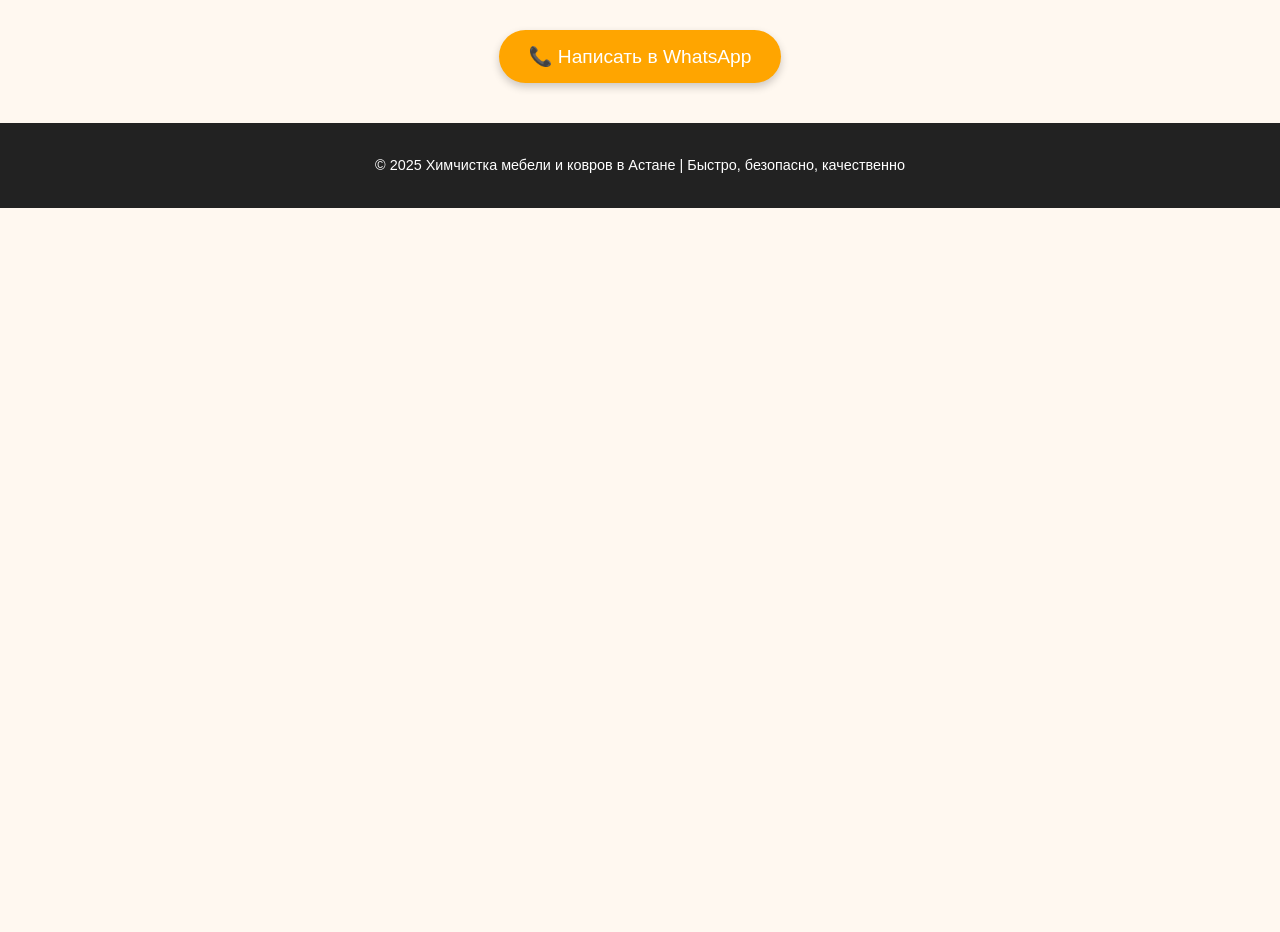
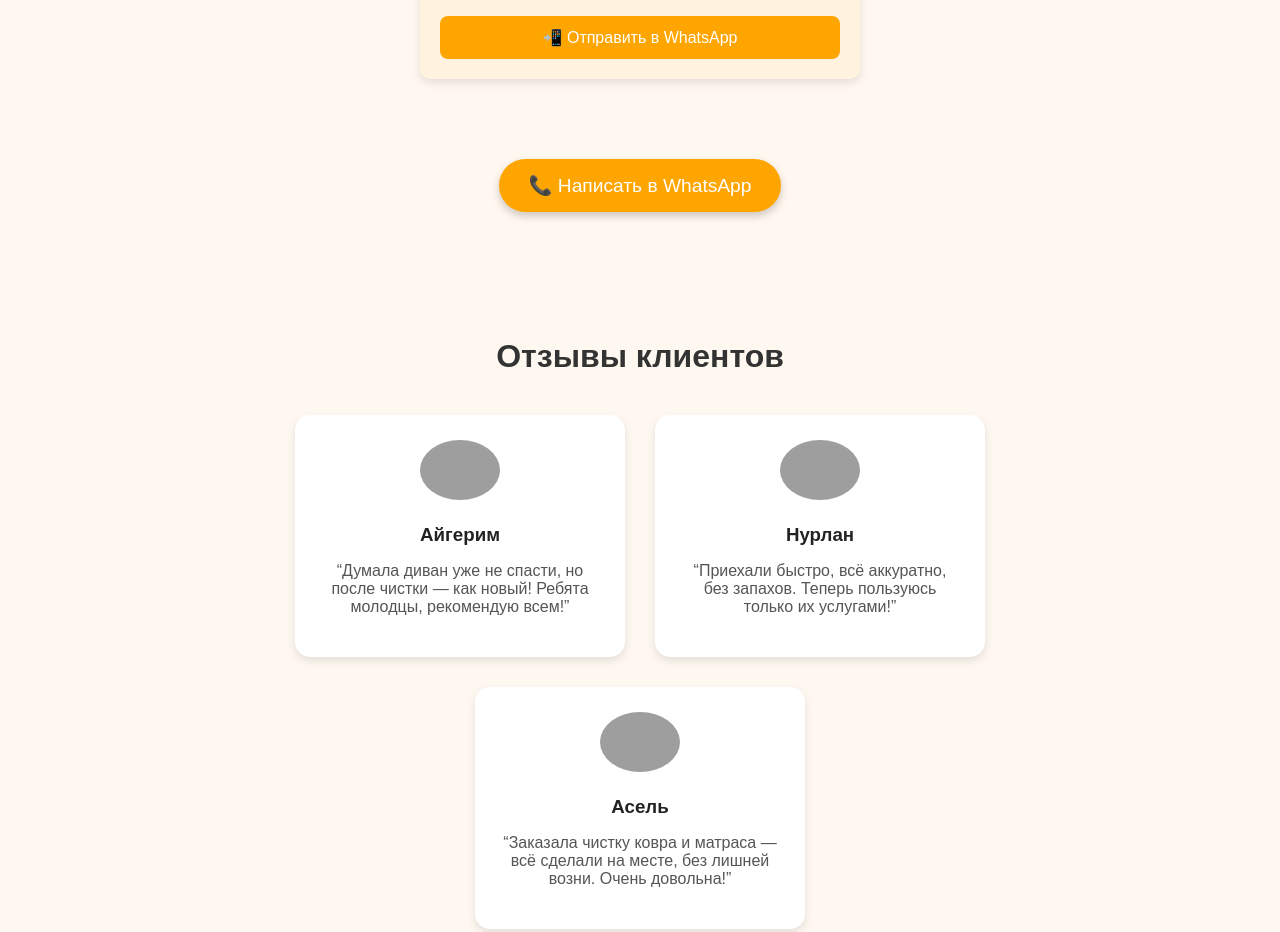
Before and after one commit to Nurzhan213/Cleaning-site, a plain HTML site: page index.html in a window 1280 px wide. Shown: the part 4139-5071 px from the top of the page. Before the commit the page ends 4347 px from the top, so only its background shows below. Drawn offline with Linux system fonts and the light colour scheme; grey boxes are pictures that could not be loaded.

Commit message:
Update index.html

```diff
--- a/index.html
+++ b/index.html
@@ -50,6 +50,7 @@
 
 <section id="before-after" style="text-align:center; padding:50px 20px; background:#fff;">
   <h2 style="font-size:2em; margin-bottom:30px; color:#333;">До / После</h2>
+
   <div style="position:relative; display:inline-block; max-width:800px; width:100%;">
     <img src="02.jpg" alt="До чистки" style="width:100%; display:block; border-radius:12px;">
     <div id="slider-wrapper" style="position:absolute; top:0; left:0; width:50%; overflow:hidden; border-radius:12px;">
@@ -59,7 +60,21 @@
       style="position:absolute; bottom:-40px; left:50%; transform:translateX(-50%);
       width:60%; accent-color:orange; cursor:pointer;">
   </div>
+
+  <p style="margin-top:60px; font-size:1.3em; color:#444;">
+    ✨ Пятна и запах — исчезли за <strong>30 минут!</strong><br>
+    Ваш диван снова как новый!
+  </p>
 </section>
+
+<script>
+  const slider = document.getElementById("slider");
+  const wrapper = document.getElementById("slider-wrapper");
+  slider.addEventListener("input", () => {
+    wrapper.style.width = slider.value + "%";
+  });
+</script>
+
 
 <script>
   const slider = document.getElementById("slider");
@@ -99,6 +114,33 @@
     <a href="https://wa.me/77785553974" target="_blank">📞 Написать в WhatsApp</a>
   </section>
 
+  <section id="reviews" style="background:#fff8f0; padding:60px 20px; text-align:center;">
+  <h2 style="font-size:2em; color:#333; margin-bottom:40px;">Отзывы клиентов</h2>
+
+  <div style="display:flex; flex-wrap:wrap; justify-content:center; gap:30px; max-width:1000px; margin:auto;">
+
+    <div style="background:white; border-radius:15px; box-shadow:0 4px 10px rgba(0,0,0,0.1); padding:25px; width:280px;">
+      <img src="https://cdn-icons-png.flaticon.com/512/4333/4333609.png" alt="Клиент" style="width:80px; border-radius:50%; margin-bottom:10px;">
+      <h3 style="margin:10px 0; color:#222;">Айгерим</h3>
+      <p style="color:#555;">“Думала диван уже не спасти, но после чистки — как новый! Ребята молодцы, рекомендую всем!”</p>
+    </div>
+
+    <div style="background:white; border-radius:15px; box-shadow:0 4px 10px rgba(0,0,0,0.1); padding:25px; width:280px;">
+      <img src="https://cdn-icons-png.flaticon.com/512/4333/4333602.png" alt="Клиент" style="width:80px; border-radius:50%; margin-bottom:10px;">
+      <h3 style="margin:10px 0; color:#222;">Нурлан</h3>
+      <p style="color:#555;">“Приехали быстро, всё аккуратно, без запахов. Теперь пользуюсь только их услугами!”</p>
+    </div>
+
+    <div style="background:white; border-radius:15px; box-shadow:0 4px 10px rgba(0,0,0,0.1); padding:25px; width:280px;">
+      <img src="https://cdn-icons-png.flaticon.com/512/4333/4333623.png" alt="Клиент" style="width:80px; border-radius:50%; margin-bottom:10px;">
+      <h3 style="margin:10px 0; color:#222;">Асель</h3>
+      <p style="color:#555;">“Заказала чистку ковра и матраса — всё сделали на месте, без лишней возни. Очень довольна!”</p>
+    </div>
+
+  </div>
+</section>
+
+
   <footer>
     <p>© 2025 Химчистка мебели и ковров в Астане | Быстро, безопасно, качественно</p>
   </footer>
```
